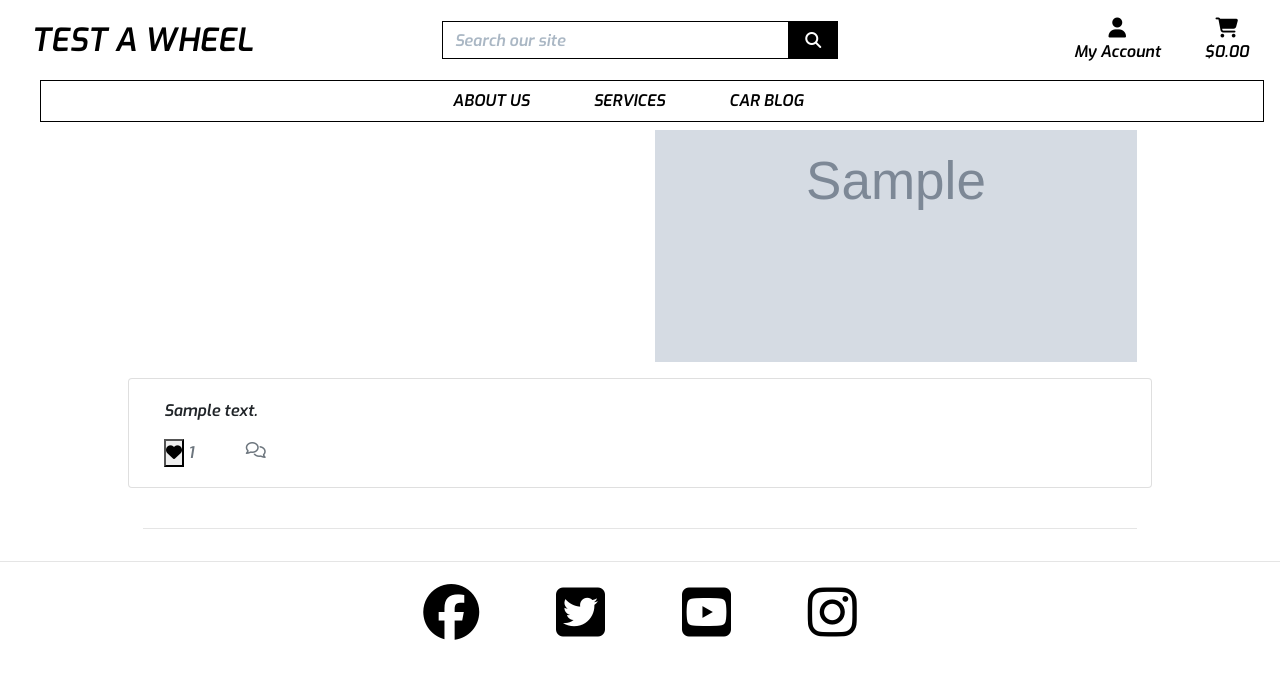
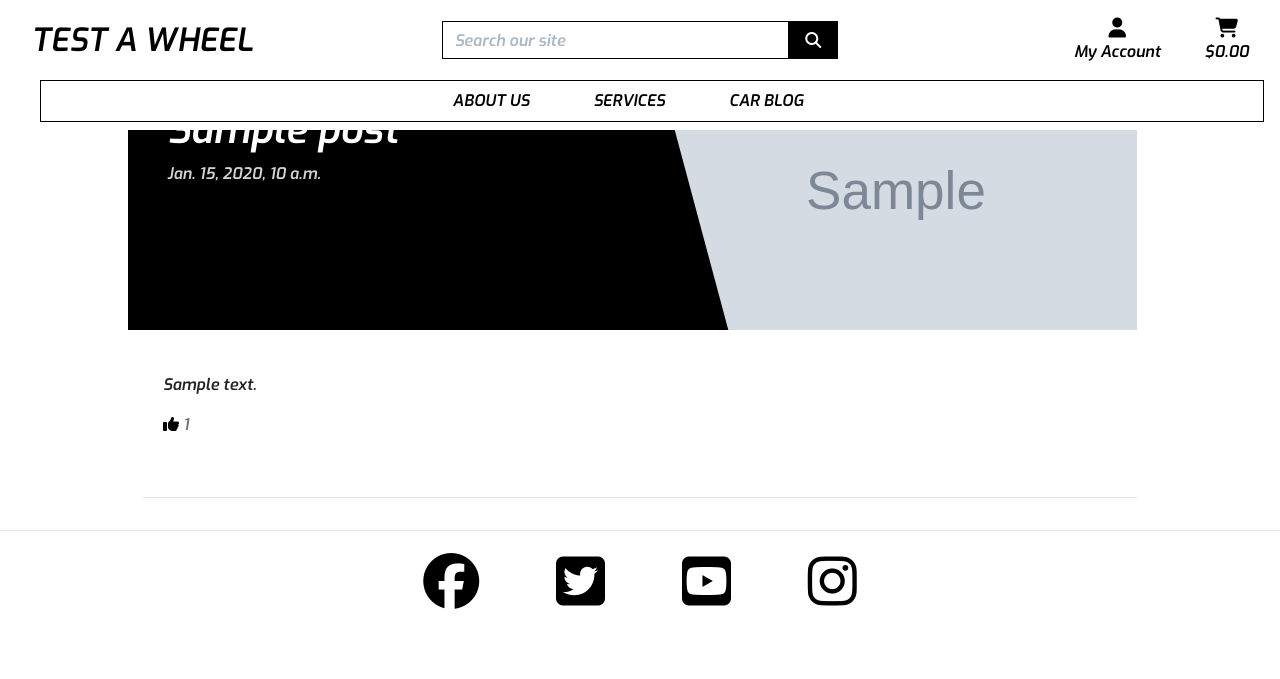
Before and after one commit to PPindel/test-a-wheel, a Django app: a page that uses blog/templates/blog/post_detail.html in a window 1280 px wide. Shown: the top 679 px of the page. Run offline with Django 3.2, Linux system fonts and the light colour scheme; a user stored in the database is signed in; tables that the repository leaves empty hold one stand-in row (values such as "Sample post"); grey boxes marked "Sample" are stand-in pictures; parts of the project's set-up code (start-up, migrations or seed data) failed here and were passed over; some libraries are stand-ins or nearby versions; some web fonts are replaced.

Commit message:
Add styles to css, improve post detail page look

```diff
--- a/blog/templates/blog/blog.html
+++ b/blog/templates/blog/blog.html
@@ -25,7 +25,7 @@
                                 <p class="card-text">{{ post.excerpt }}</p>
                             </a>
                             <hr />
-                            <p class="card-text text-muted h6">{{ post.created_on}} <i class="far fa-heart"></i>
+                            <p class="card-text text-muted h6">{{ post.created_on}} <i class="fa-regular fa-thumbs-up"></i>
                                 {{ post.number_of_likes }}</p>
                         </div>
                     </div>
--- a/blog/templates/blog/post_detail.html
+++ b/blog/templates/blog/post_detail.html
@@ -27,13 +27,12 @@
 
 <div class="container">
     <div class="row">
-        <div class="col card mb-4  mt-3 left  top">
+        <div class="col mb-4 mt-3 left top">
             <div class="card-body">
                 <!-- The post content goes inside the card-text. -->
                 <!-- Use the | safe filter inside the template tags -->
-                <p class="card-text ">{{ post.content | safe }}</p>
+                <p class="card-text">{{ post.content | safe }}</p>
                 <div class="row">
-
                     <div class="col-1">
                         <strong>
                             {% if user.is_authenticated %}
@@ -42,29 +41,22 @@
                                 {% if liked %}
 
                                 <button type="submit" name="blogpost_id" value="{{post.slug}}" class="btn-like"><i
-                                        class="fas fa-heart"></i></button>
+                                        class="fa-solid fa-thumbs-up"></i></button>
 
                                 {% else %}
 
                                 <button type="submit" name="blogpost_id" value="{{post.slug}}" class="btn-like"><i
-                                        class="far fa-heart"></i></button>
+                                        class="fa-regular fa-thumbs-up"></i></button>
 
                                 {% endif %}
 
                             </form>
                             {% else %}
 
-                            <span class="text-secondary"><i class="far fa-heart"></i></span>
+                            <span class="text-secondary"><i class="fa-regular fa-thumbs-up"></i></span>
                             {% endif %}
                             <span class="text-secondary">{{ post.number_of_likes }}</span>
                         </strong>
-                    </div>
-                    <div class="col-1">
-                        {% with comments.count as total_comments %}
-                        <strong class="text-secondary"><i class="far fa-comments"></i>
-                            <!-- Our total_comments variable goes before the closing strong tag -->
-                            {{ total_comments }}</strong>
-                        {% endwith %}
                     </div>
                 </div>
             </div>
--- a/static/css/base.css
+++ b/static/css/base.css
@@ -197,6 +197,75 @@ input[name='q']::placeholder {
     object-fit: cover;
 }
 
+/* From Django Blog project */
+
+.masthead {
+    margin-top: 10px;
+    overflow: hidden;
+    position: relative;
+    display: inline-block;
+    height: 40vh;
+    width: 100%;
+}
+
+.masthead-text {
+    background-color: black;
+    color: white;
+    position: relative;
+}
+
+.masthead-image {
+    position: relative;
+    overflow: hidden;
+}
+
+.masthead-image:after {
+    content: "";
+    position: absolute;
+    top: 0;
+    right: 90%;
+    height: 100%;
+    width: 150%;
+    background: black;
+    -webkit-transform: skew(15deg);
+    -moz-transform: skew(15deg);
+    transform: skew(15deg);
+    z-index: 100;
+}
+
+.post-title {
+    margin-top: 20%;
+    margin-left: 5%;
+}
+
+.post-subtitle {
+    margin-left: 5%;
+    color: lightgray;
+}
+
+.btn-like {
+    color: black;
+    border: none;
+    background: transparent;
+}
+
+.btn-like:hover,
+.btn-like:active {
+    color: black;
+    background: transparent;
+    border: none;
+}
+
+.post-link {
+    text-decoration: none;
+    color: black;
+}
+
+.post-link:hover,
+.page-link {
+    color: grey;
+}
+
 /* footer */
 
 .footer-style {
```
